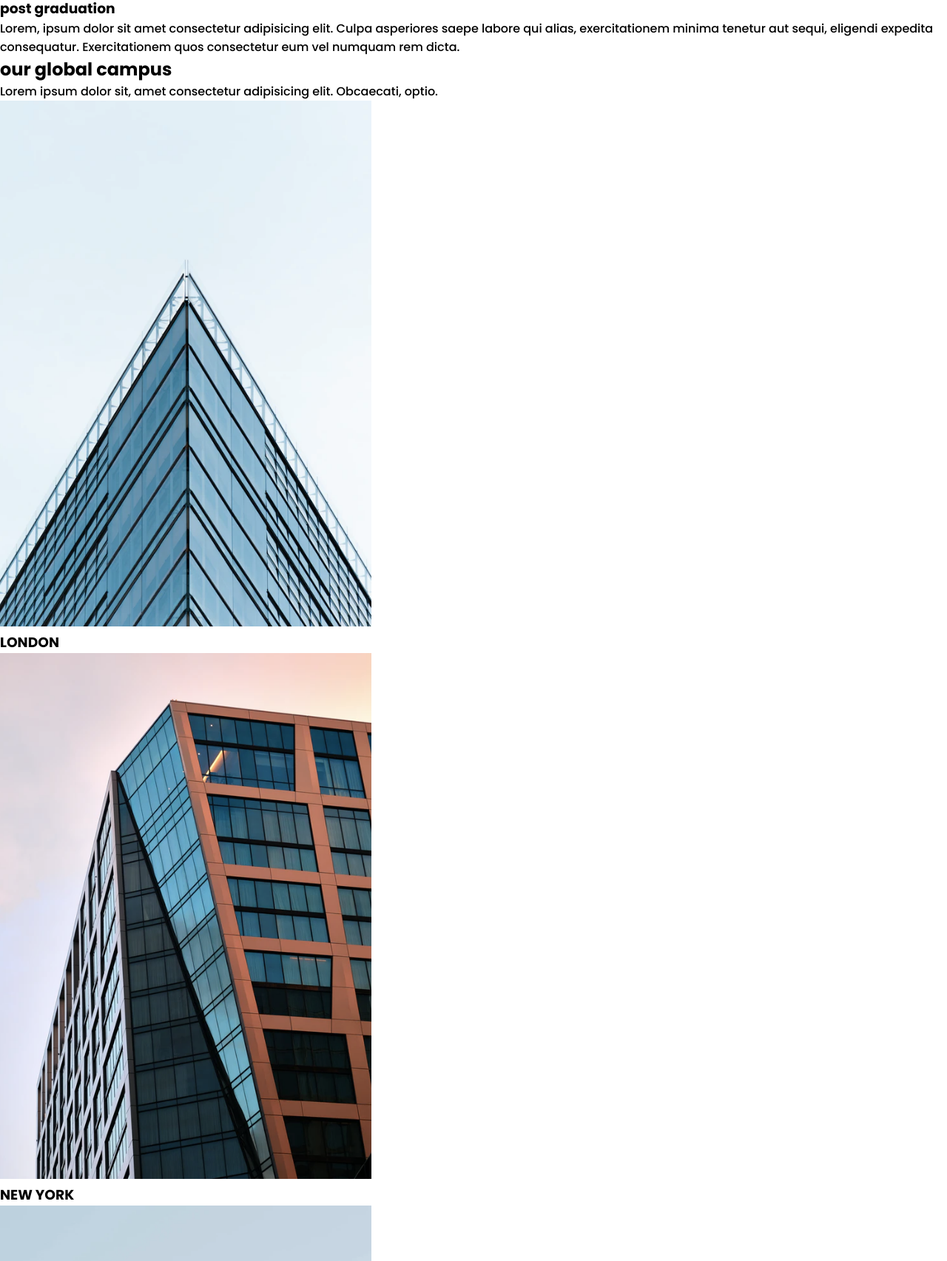
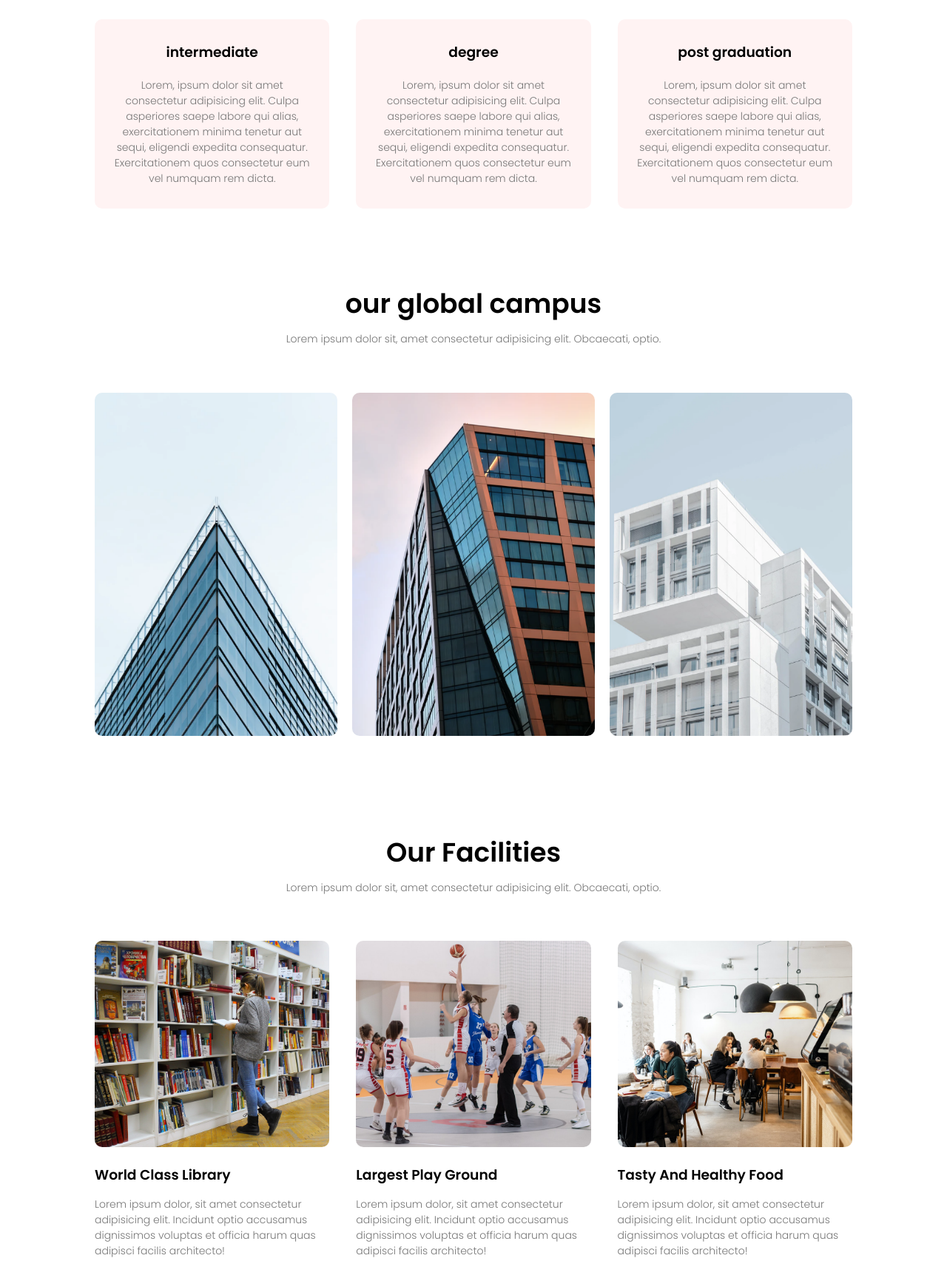
Before and after one commit to Abunayeemrayhan/eduford, a plain HTML site: page index.html in a window 1280 px wide. Shown: the part 1021-2726 px from the top of the page at 74% size. Drawn offline with Linux system fonts and the light colour scheme.

Commit message:
Update style.css

```diff
--- a/style.css
+++ b/style.css
@@ -122,3 +122,180 @@
         padding: 30px;
     }
   }
+/*-------------------
+  courses style
+  -------------------- */
+
+  .course{
+    width: 80%;
+    text-align: center;
+    margin: auto;
+    padding-top: 100px;
+}
+ h1{
+    font-size: 36px;
+    font-weight: 600;
+}
+ p{
+    font-size: 14px;
+    font-weight: 300;
+    color: #777;
+    padding: 10px;
+}
+.row{
+    margin-top: 5%;
+    display: flex;
+    justify-content: space-between;
+}
+.course-col{
+    flex-basis: 31%;
+    background: #fff3f3;
+    border-radius: 10px;
+    margin-bottom: 5%;
+    padding: 20px 12px;
+    box-sizing: border-box;
+    transition: 0.5s;
+}
+h3{
+    text-align: center;
+    font-weight: 600;
+    margin: 10px 0;
+}
+.course-col:hover{
+  box-shadow: 0 0 20px 0px rgba(0, 0, 0, 0.2);
+}
+
+/*------------ responsive---------------- */
+
+@media (max-width:700px) {
+   .row{
+       flex-direction: column;
+   }
+}
+
+/*-------------
+campus
+------------- */
+
+.campus{
+    width: 80%;
+    margin: auto;
+    text-align: center;
+    padding-top: 50px;
+}
+
+.campus-col{
+    border-radius: 10px;
+    margin-bottom: 30px;
+    flex-basis: 32%;
+    overflow: hidden;
+     position: relative;
+}
+.campus-col img{
+    width: 100%;
+    display: block;
+}
+.layer{
+    background: transparent;
+    height: 100%;
+    width: 100%;
+    position: absolute;
+    top: 0;
+    left: 0;
+    transition: .5s;
+}
+.layer:hover{
+  background: rgba(226,0,0,0.7);
+}
+.layer h3{
+    width: 100%;
+    font-size: 26px;
+    font-weight: 500;
+    position: absolute;
+    bottom: 0;
+    color: #fff;
+    opacity: 0;
+    transition: .5s;
+ }
+ .layer:hover h3{
+     opacity: 1;
+     bottom: 50%;
+ }
+
+ /*----------------
+  facilities
+  ----------------- */
+
+  .facilities{
+      width: 80%;
+      margin: auto;
+      text-align: center;
+      padding-top: 100px;
+  }
+  .facilities-col{
+      flex-basis: 31%;
+      border-radius: 10px;
+      margin-bottom: 5%;
+      text-align: left;
+  }
+  .facilities-col img{
+      width: 100%;
+      border-radius: 10px;
+  }
+  .facilities-col p{
+      padding: 0;
+  }
+  .facilities-col h3{
+      margin-top: 16px;
+      margin-bottom: 15px;
+      text-align: left;
+  }
+
+
+  /*----------------
+   testimonials
+   ----------------- */
+
+   .testimonials{
+       width: 80%;
+       margin: auto;
+       text-align: center;
+       padding-top: 100px;
+   }
+   .testimonial-col{
+       flex-basis: 44%;
+       border-radius: 10px;
+       margin-bottom: 5%;
+       text-align: left;
+       background: #fff3f3;
+       padding: 30px;
+       cursor: pointer;
+       display: flex;
+   }
+   .testimonial-col img{
+       height: 40px;
+       margin-left: 5px;
+       margin-right: 30px;
+       border-radius: 50%;
+   }
+   .testimonial-col p{
+       padding: 0;
+   }
+   .testimonial-col h3{
+       text-align: left;
+       margin-top: 15px;
+   }
+   .testimonial-col i{
+       color: #f44336;
+   }
+
+   /*---------------
+    responsive
+    ---------------- */
+
+    @media (max-width:700px) {
+        .testimonial-col img{
+            margin-left: 0;
+            margin-right: 10px;
+        }
+    }
```
